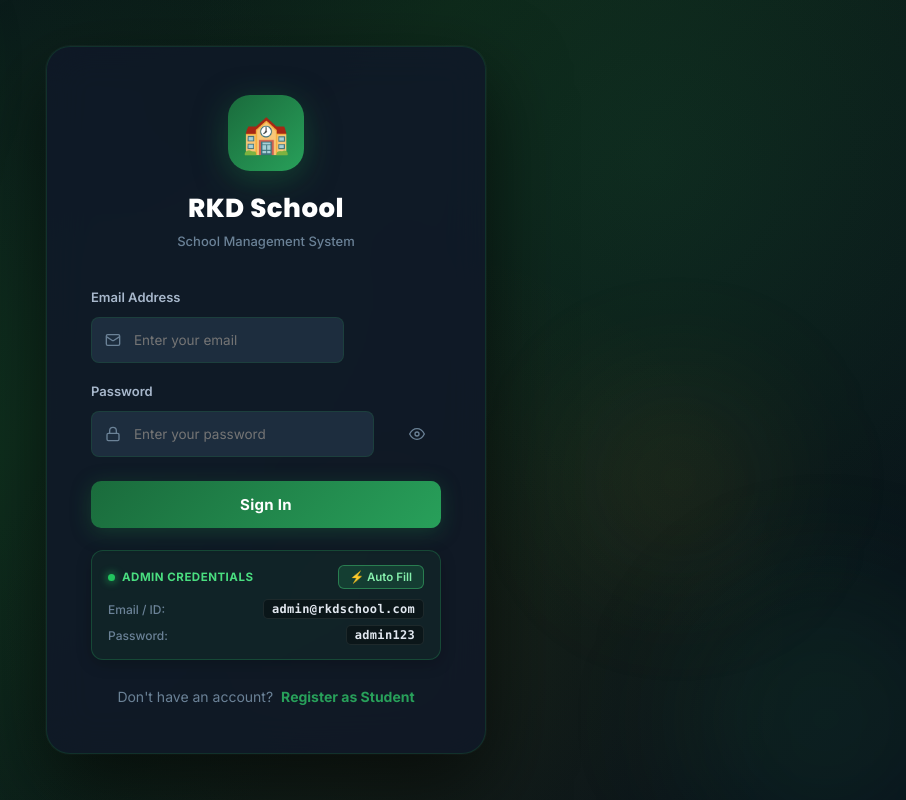
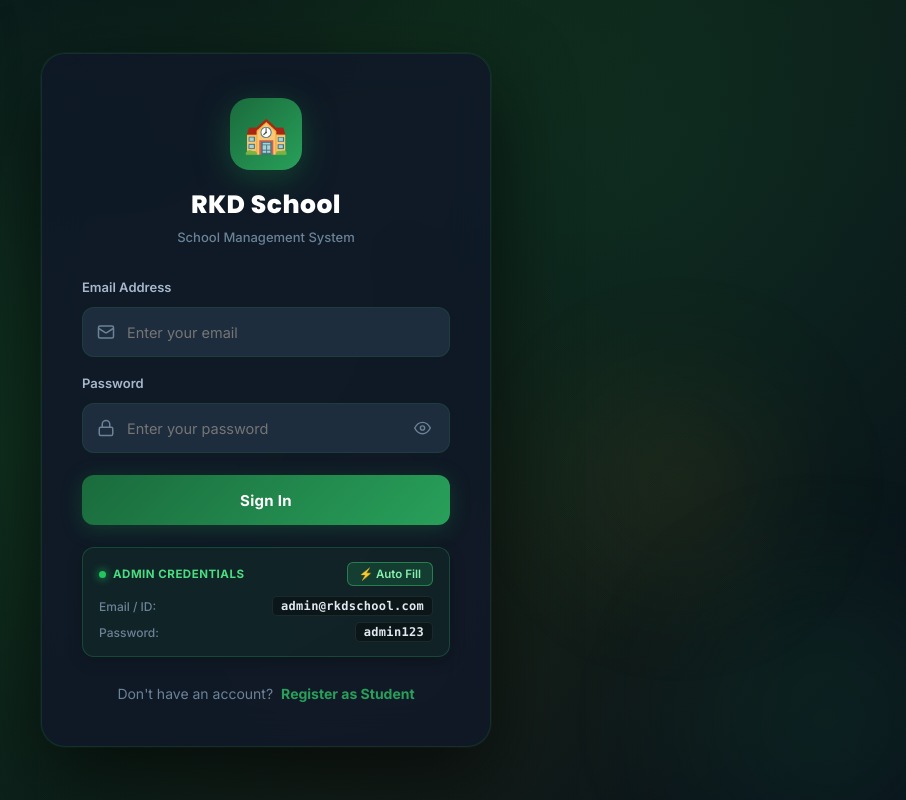
Before and after one commit to anish0011-crypto/sms, a React (Vite) app in the folder frontend/: page /login in a window 1280 px wide. Shown: the whole page, without its empty margins (374-1280 px from the left). Built offline with nearby package versions, Linux system fonts and the light colour scheme; no server answers.

Commit message:
style: standardize input box and submit button sizes across login and register pages

```diff
--- a/frontend/src/index.css
+++ b/frontend/src/index.css
@@ -553,33 +553,41 @@ tbody td { padding: 12px 16px; color: var(--text); vertical-align: middle; }
   background: rgba(16, 24, 40, 0.85);
   border: 1px solid rgba(26, 107, 60, 0.3);
   border-radius: 24px;
-  padding: 48px 44px;
+  padding: 44px 40px;
   width: 100%;
-  max-width: 440px;
+  max-width: 450px;
   box-shadow: 0 32px 80px rgba(0, 0, 0, 0.6), 0 0 0 1px rgba(255,255,255,0.04);
   backdrop-filter: blur(20px);
   animation: slideUp 0.5s ease;
   position: relative;
   z-index: 1;
 }
+
+@media (max-width: 480px) {
+  .login-card {
+    padding: 32px 20px;
+    border-radius: 20px;
+  }
+}
+
 .login-logo {
   text-align: center;
-  margin-bottom: 40px;
+  margin-bottom: 34px;
 }
 .login-logo-icon {
-  width: 76px; height: 76px;
+  width: 72px; height: 72px;
   background: linear-gradient(135deg, var(--primary), var(--primary-light));
-  border-radius: 22px;
+  border-radius: 20px;
   display: flex;
   align-items: center;
   justify-content: center;
-  font-size: 38px;
-  margin: 0 auto 18px;
+  font-size: 36px;
+  margin: 0 auto 16px;
   box-shadow: 0 8px 32px rgba(26, 107, 60, 0.5);
 }
 .login-logo h1 {
   font-family: 'Poppins', sans-serif;
-  font-size: 26px;
+  font-size: 25px;
   font-weight: 800;
   color: #fff;
   letter-spacing: 0.5px;
@@ -593,7 +601,7 @@ tbody td { padding: 12px 16px; color: var(--text); vertical-align: middle; }
 .login-form {
   display: flex;
   flex-direction: column;
-  gap: 20px;
+  gap: 18px;
 }
 .login-form .form-label {
   font-size: 13px;
@@ -608,51 +616,82 @@ tbody td { padding: 12px 16px; color: var(--text); vertical-align: middle; }
   position: relative;
   display: flex;
   align-items: center;
+  width: 100%;
+  height: 50px;
 }
 .login-input-icon {
   position: absolute;
-  left: 14px;
-  width: 16px;
-  height: 16px;
+  left: 15px;
+  top: 50%;
+  transform: translateY(-50%);
+  width: 18px;
+  height: 18px;
   color: var(--text3);
   pointer-events: none;
   flex-shrink: 0;
-  z-index: 1;
+  z-index: 2;
 }
 .login-input-padded {
-  padding: 14px 14px 14px 42px !important;
+  width: 100%;
+  height: 50px;
+  min-height: 50px;
+  box-sizing: border-box;
+  padding: 0 16px 0 44px !important;
+  font-size: 14.5px;
+  border-radius: 12px !important;
+  border: 1px solid var(--card-border);
+  background: var(--bg3);
+  color: var(--text);
+  outline: none;
+  transition: var(--transition);
+}
+.login-input-padded:focus {
+  border-color: var(--primary-light);
+  box-shadow: 0 0 0 3px rgba(40, 160, 90, 0.2);
 }
 .login-input-padded-right {
-  padding-right: 44px !important;
+  padding-right: 46px !important;
 }
 .login-eye-btn {
   position: absolute;
-  right: 12px;
+  right: 13px;
+  top: 50%;
+  transform: translateY(-50%);
   background: none;
   border: none;
-  padding: 4px;
+  padding: 6px;
   color: var(--text3);
   display: flex;
   align-items: center;
+  justify-content: center;
   cursor: pointer;
   transition: color 0.2s;
+  z-index: 2;
 }
-.login-eye-btn:hover { color: var(--text2); }
-.login-eye-btn svg { width: 16px; height: 16px; }
+.login-eye-btn:hover { color: var(--text); }
+.login-eye-btn svg { width: 17px; height: 17px; }
 
+/* Submit button with exact same height & border-radius as input boxes */
 .login-submit {
   width: 100%;
-  padding: 14px;
+  height: 50px;
+  min-height: 50px;
+  box-sizing: border-box;
+  padding: 0 16px;
   background: linear-gradient(135deg, var(--primary), var(--primary-light));
   color: #fff;
   border: none;
-  border-radius: 10px;
+  border-radius: 12px;
   font-size: 15px;
   font-weight: 700;
   letter-spacing: 0.3px;
   transition: var(--transition);
   box-shadow: 0 4px 20px rgba(26, 107, 60, 0.4);
   margin-top: 4px;
+  display: flex;
+  align-items: center;
+  justify-content: center;
+  cursor: pointer;
 }
 .login-submit:hover:not(:disabled) {
   transform: translateY(-2px);
--- a/frontend/src/pages/Register.jsx
+++ b/frontend/src/pages/Register.jsx
@@ -33,7 +33,7 @@ const Register = () => {
       <div className="login-blob login-blob-2" />
       <div className="login-blob login-blob-3" />
 
-      <div className="login-card" style={{ maxWidth: '460px' }}>
+      <div className="login-card">
         <div className="login-logo">
           <div className="login-logo-icon" style={{ background: 'linear-gradient(135deg, #1a6b3c, #63b3ed)' }}>🎓</div>
           <h1>Create Account</h1>
```
